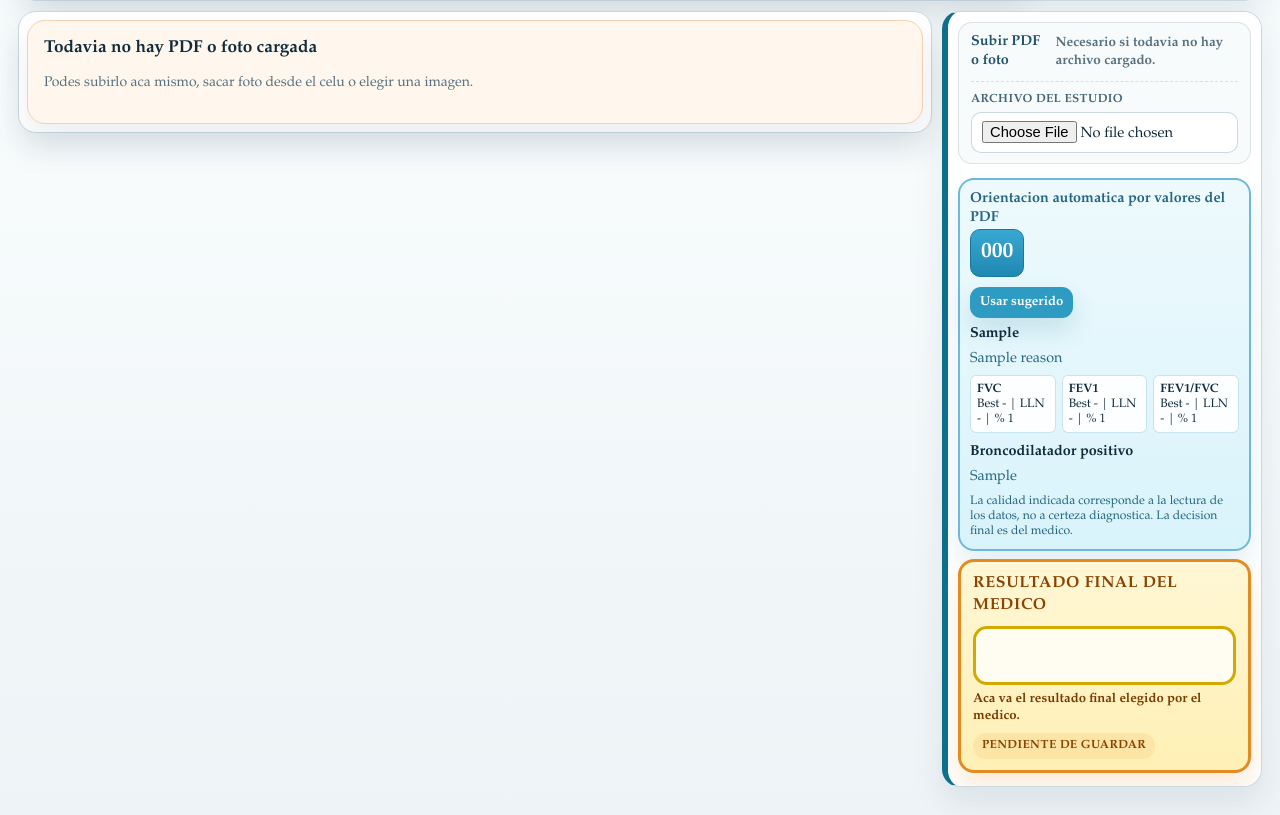
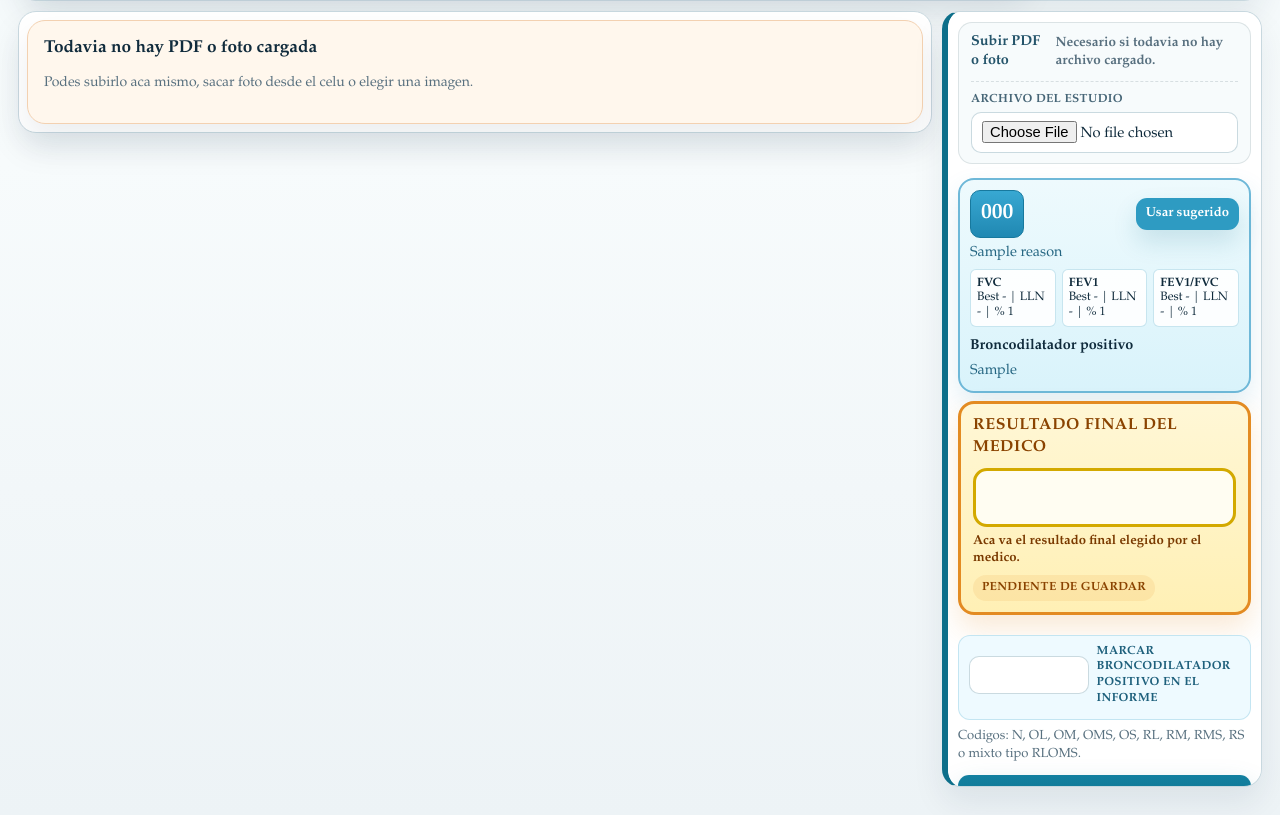
Before and after one commit to tonysoprano33/espirometrias-data-center, a Django app: template templates/clinic/doctor_review_detail.html in a window 1280 px wide. Shown: the part 542-1357 px from the top of the page. Run offline with Django 5.2, Linux system fonts and the light colour scheme; the template is opened without the code that fills it: most values are stand-ins (such as "Sample title", 1, 10 or a date in 2020); form fields are guessed from the names that the template uses; parts of the project's set-up code (start-up, migrations or seed data) failed here and were passed over; some libraries are stand-ins or nearby versions.

Commit message:
Simplify automated review suggestion copy

```diff
--- a/templates/clinic/doctor_review_detail.html
+++ b/templates/clinic/doctor_review_detail.html
@@ -920,14 +920,10 @@
                 <div class="suggestion-box">
                     <div style="display:flex;gap:10px;align-items:center;justify-content:space-between;flex-wrap:wrap;">
                         <div>
-                            <div class="muted" style="font-weight:bold;">Orientacion automatica por valores del PDF</div>
                             <span class="suggestion-code" data-suggested-code>{{ spirometry_suggestion.code }}</span>
                         </div>
                         <button class="button small alt" type="button" data-use-suggestion>Usar sugerido</button>
                     </div>
-                    {% if spirometry_suggestion.probability_phrase %}
-                        <p style="margin:7px 0 0;"><strong>{{ spirometry_suggestion.probability_phrase }}</strong></p>
-                    {% endif %}
                     <p class="muted" style="margin:6px 0 0;line-height:1.25;">{{ spirometry_suggestion.reason }}</p>
                     <div class="measurement-grid">
                         <div>
@@ -955,9 +951,6 @@
                             <p class="muted" style="margin:6px 0 0;">{{ spirometry_suggestion.bronchodilator_reason }}</p>
                         {% endif %}
                     {% endif %}
-                    <p class="muted" style="font-size:.76rem;margin:6px 0 0;line-height:1.25;">
-                        La calidad indicada corresponde a la lectura de los datos, no a certeza diagnostica. La decision final es del medico.
-                    </p>
                 </div>
             {% endif %}
             <div class="form-grid" style="grid-template-columns:1fr;">
```
